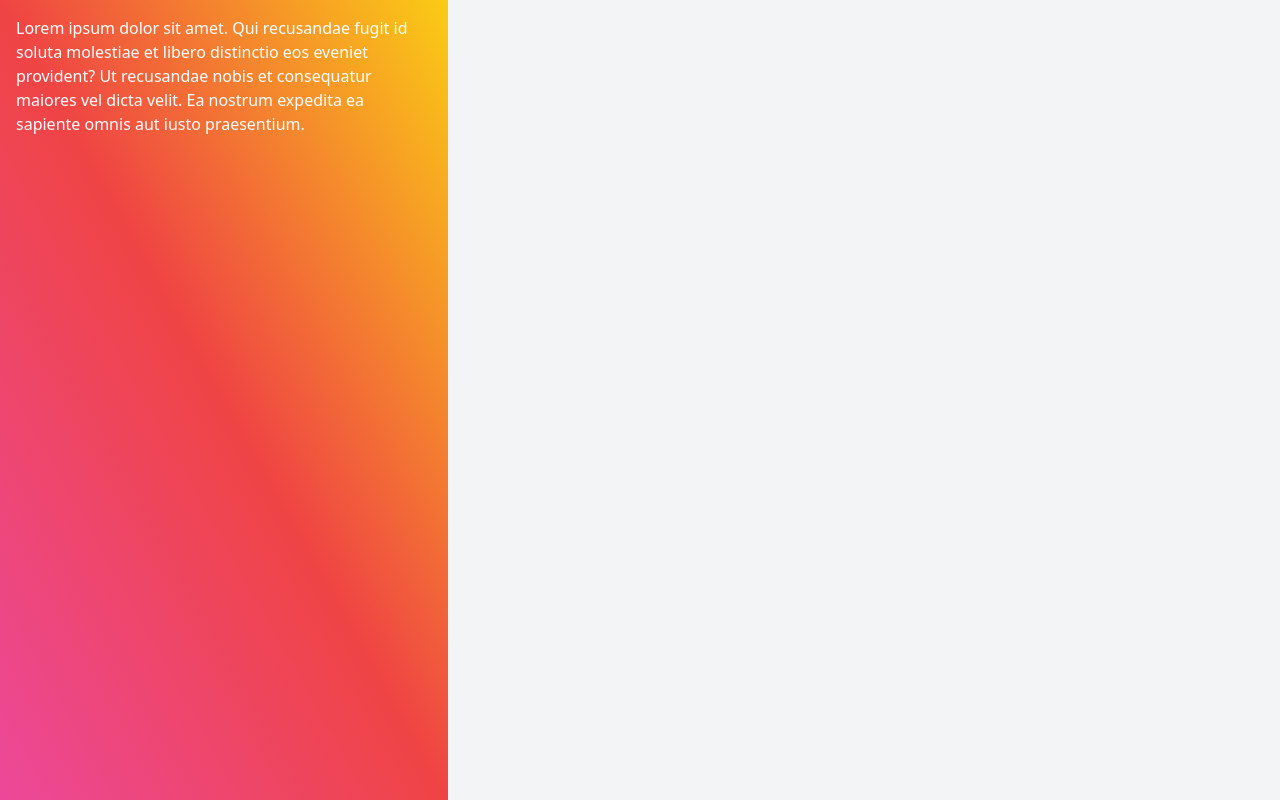
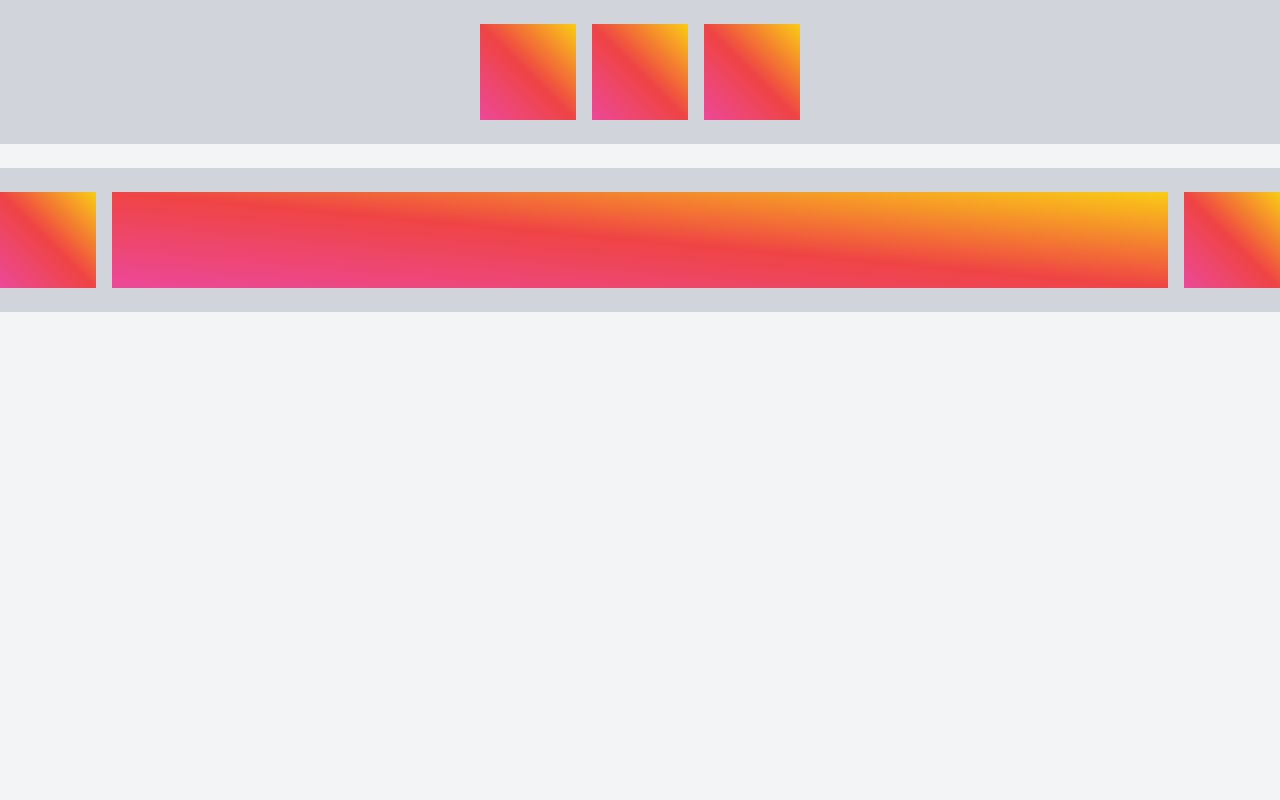
Before and after one commit to joelvitorniino/learning-tailwind, a Next.js app: page / in a window 1280 px wide. Built offline with nearby package versions, Linux system fonts and the light colour scheme.

Commit message:
flexbo x

```diff
--- a/pages/index.tsx
+++ b/pages/index.tsx
@@ -1,9 +1,20 @@
+"        Lorem ipsum dolor sit amet. Qui recusandae fugit id soluta molestiae et libero distinctio eos eveniet provident? Ut recusandae nobis et consequatur maiores vel dicta velit. Ea nostrum expedita ea sapiente omnis aut iusto praesentium."
+
 export default function Home() {
   return (
     <>
      <div className="bg-gray-100 h-screen">
-      <div className="max-w-md h-screen p-4 text-white bg-blue-900 bg-gradient-to-bl from-yellow-400 via-red-500 to-pink-500">
-        Lorem ipsum dolor sit amet. Qui recusandae fugit id soluta molestiae et libero distinctio eos eveniet provident? Ut recusandae nobis et consequatur maiores vel dicta velit. Ea nostrum expedita ea sapiente omnis aut iusto praesentium.
+      <div className="flex justify-center items-center space-x-4 bg-gray-300 h-36">
+        <div className="w-24 h-24 p-4 text-white bg-gradient-to-bl from-yellow-400 via-red-500 to-pink-500"></div>
+        <div className="w-24 h-24 p-4 text-white bg-gradient-to-bl from-yellow-400 via-red-500 to-pink-500"></div>
+        <div className="w-24 h-24 p-4 text-white bg-gradient-to-bl from-yellow-400 via-red-500 to-pink-500"></div>
+      </div>
+      <br />
+
+      <div className="flex justify-center items-center space-x-4 bg-gray-300 h-36">
+        <div className="w-24 h-24 p-4 text-white bg-gradient-to-bl from-yellow-400 via-red-500 to-pink-500"></div>
+        <div className="flex-grow flex-shrink-0 w-24 h-24 p-4 text-white bg-gradient-to-bl from-yellow-400 via-red-500 to-pink-500"></div>
+        <div className="w-24 h-24 p-4 text-white bg-gradient-to-bl from-yellow-400 via-red-500 to-pink-500"></div>
       </div>
      </div>
     </>
```
